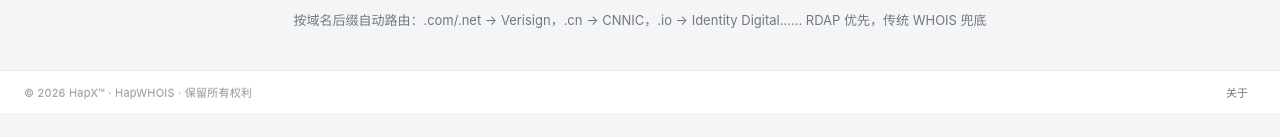
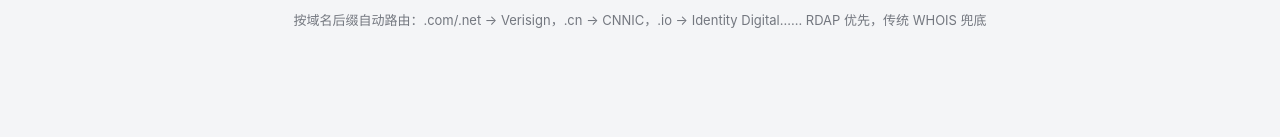
Before and after one commit to dardiao/HapWHOIS, a React (Vite) app: page / in a window 1280 px wide. Shown: the part 389-526 px from the top of the page. Built offline with nearby package versions, Linux system fonts and the light colour scheme.

Commit message:
ui: 移除界面底部版权页脚（About 弹窗与系统菜单版权保留）

```diff
--- a/src/App.jsx
+++ b/src/App.jsx
@@ -1003,13 +1003,6 @@
         </main>
       )}
 
-      <footer className="footer">
-        <span className="engraved">© 2026 HapX™ · HapWHOIS · 保留所有权利</span>
-        <button type="button" className="about-btn" onClick={() => setShowAbout(true)}>
-          关于
-        </button>
-      </footer>
-
       {showAbout && (
         <div className="modal-mask" onClick={() => setShowAbout(false)}>
           <div className="modal" onClick={(e) => e.stopPropagation()}>
--- a/src/styles.css
+++ b/src/styles.css
@@ -831,16 +831,6 @@
   color: #1a56db;
 }
 
-.footer {
-  display: flex;
-  align-items: center;
-  justify-content: space-between;
-  padding: 10px 24px;
-  border-top: 1px solid var(--border);
-  background: var(--card);
-  font-size: 11px;
-}
-
 /* 阴刻（intaglio）文字效果：文字像刻进浅色表面 */
 .engraved {
   color: #9aa0a6;
@@ -848,20 +838,6 @@
     0 -1px 0 rgba(0, 0, 0, 0.10),
     0 1px 0 rgba(255, 255, 255, 0.85);
   letter-spacing: 0.02em;
-}
-
-.about-btn {
-  border: none;
-  background: none;
-  padding: 3px 8px;
-  color: var(--muted);
-  font-size: 11px;
-  cursor: pointer;
-  border-radius: 5px;
-}
-
-.about-btn:hover {
-  background: #f4f5f7;
 }
 
 .modal-mask {
```
Also changed, not shown: 1 other file (tests, documents, lock files or other folders).
